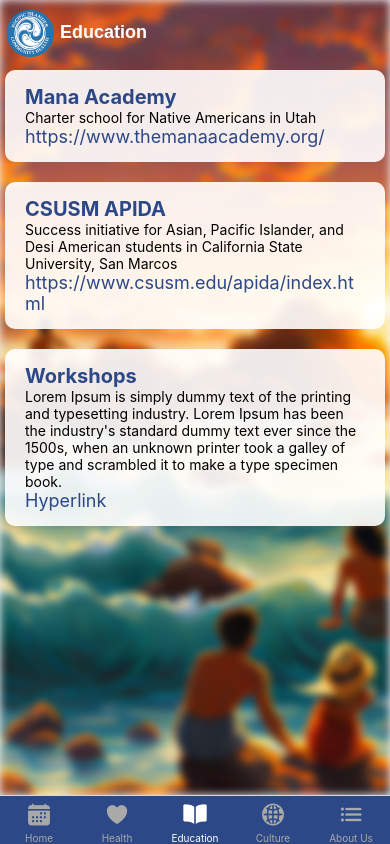
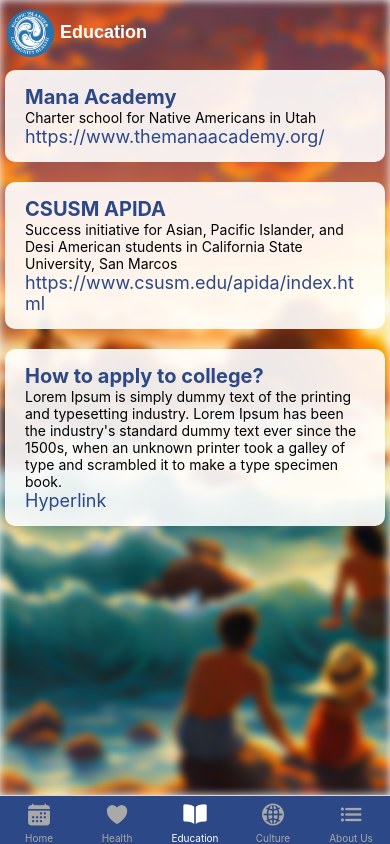
Before and after one commit to ntpotraz/PIC-Health-App, a React Native app: screen /Education in a window 390 px wide. Built offline with nearby package versions, Linux system fonts and the light colour scheme.

Commit message:
Changed Workshops into "How to apply to college?""

```diff
--- a/screens/EducationScreen.jsx
+++ b/screens/EducationScreen.jsx
@@ -43,7 +43,7 @@ export default function EducationScreen() {
             </View>
 
             <View style={textBox.container}>
-              <Text style={textBox.title}>Workshops</Text>
+              <Text style={textBox.title}>How to apply to college?</Text>
               <Text style={textBox.text}>
                 Lorem Ipsum is simply dummy text of the printing and typesetting industry.
                 Lorem Ipsum has been the industry's standard dummy text ever since the 1500s,
```
